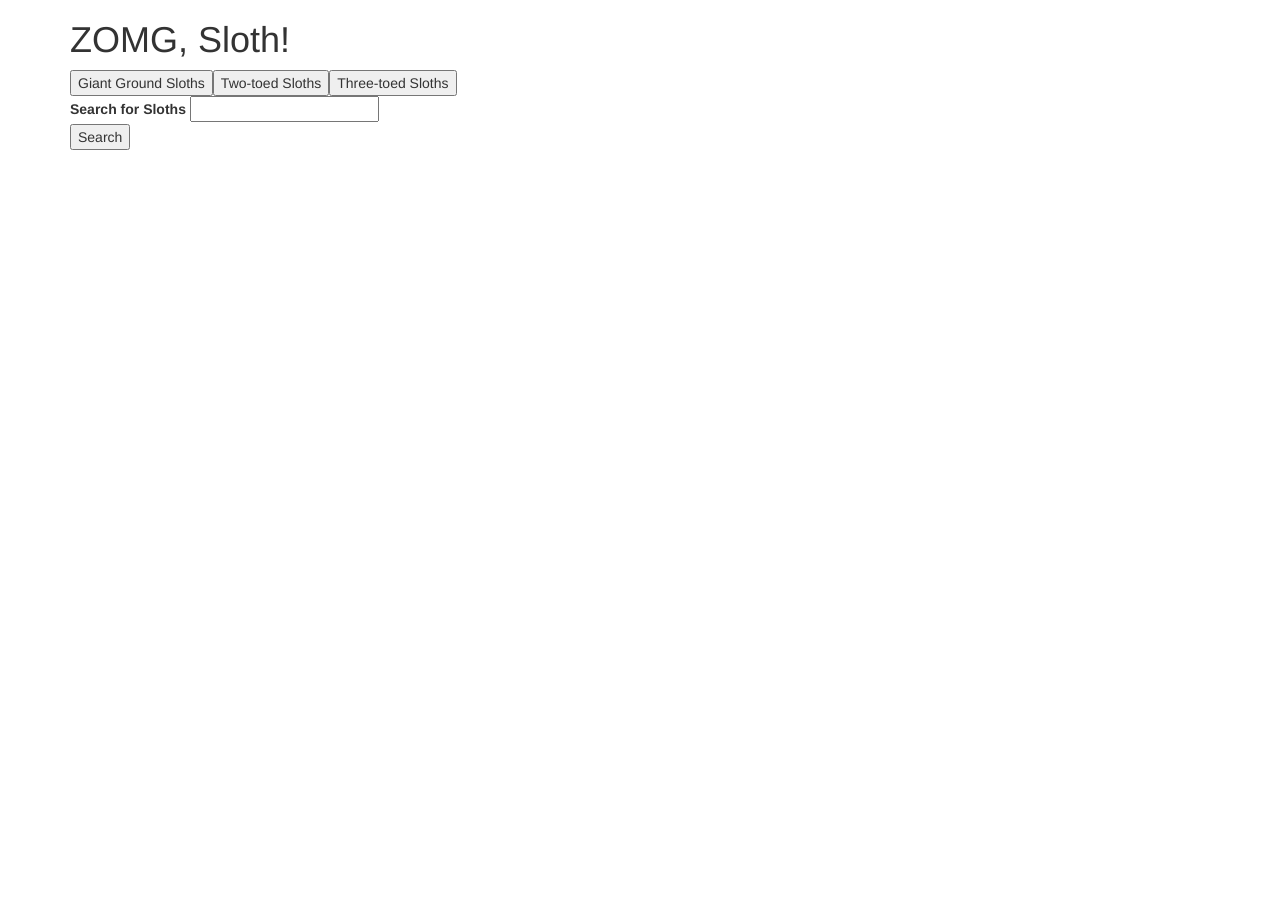
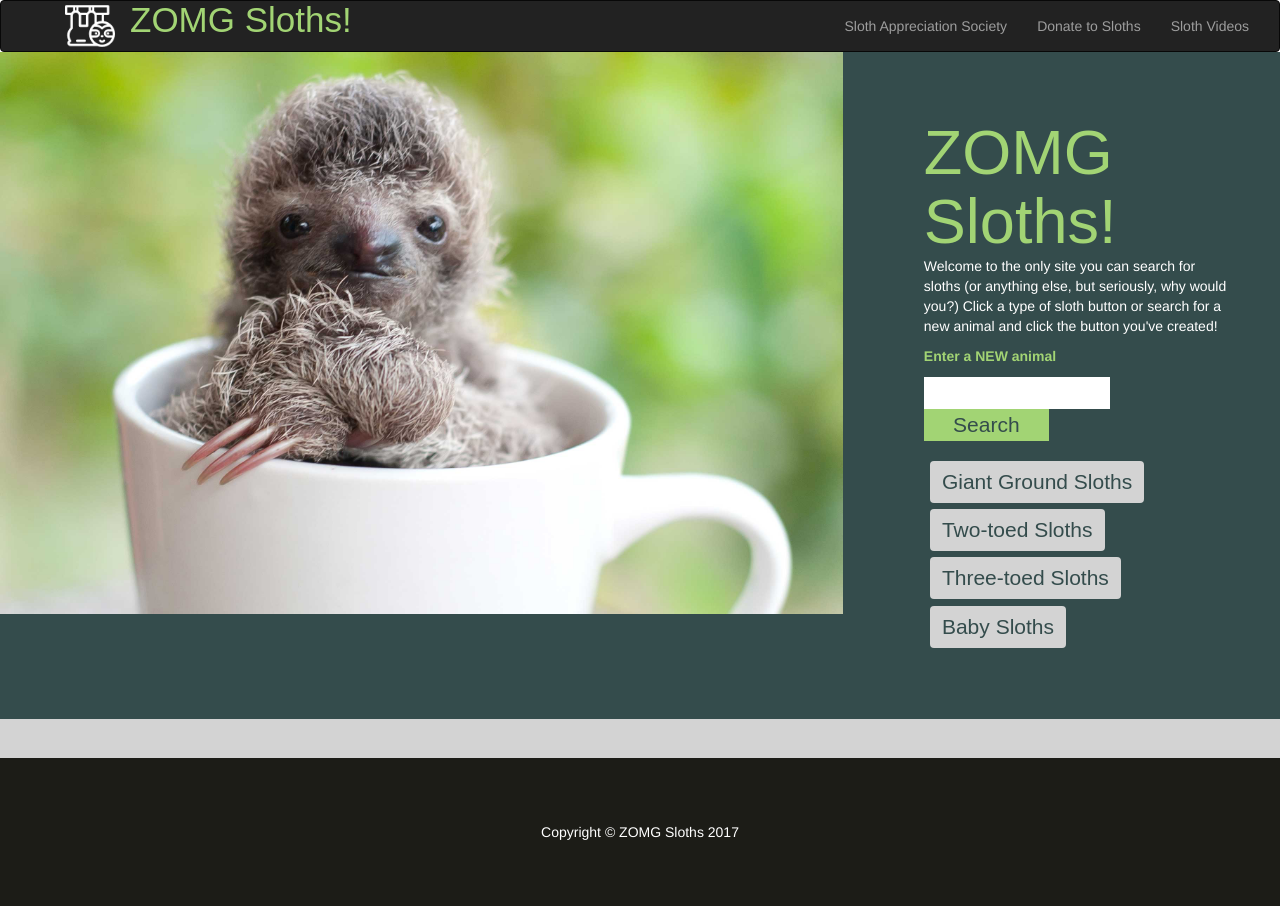
Before and after one commit to StephBruyere/GiphyApi, a plain HTML site: page index.html in a window 1280 px wide. Before the commit the page ends 800 px from the top, so only its background shows below. Drawn offline with nearby package versions, Linux system fonts and the light colour scheme; a web font is replaced by a local one.

Commit message:
final files

```diff
--- a/assets/css/style.css
+++ b/assets/css/style.css
@@ -0,0 +1,139 @@
+h1 {
+    margin: 0;
+    font-family: 'Dhurjati', sans-serif;
+}
+
+.zone {
+    background-color: #344c4c;
+    padding: 2%;
+    width: 100%;
+    margin: 0 auto;
+    color: white;
+}
+
+.container {
+    margin: 0;
+    padding: 0;
+}
+
+.container-fluid {
+    margin: 0;
+    padding: 0;
+}
+
+.text {
+    padding: 5%;
+}
+
+
+.header {
+    font-family: 'Dhurjati', sans-serif;
+    font-size: 2.5em;
+    color: #344c4c;
+    padding-left: 5%;
+    margin-bottom: 3%;
+    margin-top: 1%;
+    background-color: #a2d474;
+}
+
+.holder {
+background-color: #d3d3d3;
+
+}
+
+.gifHolder {
+    padding: 0%, 5%, 0%, 5%;
+    background-color: #d3d3d3;
+    width: 100%;
+}
+
+#animal-gifs {
+    padding-left:5%;
+    font-family: 'Dhurjati', sans-serif;
+    font-size: 1em;
+}
+
+.animals {
+	float:left;
+	margin-left: 2%;
+}
+
+
+a.navbar-brand {
+    padding-top: 0%;
+    font-size: 2.5em;
+}
+
+.navbar {
+    margin-bottom: 0%;
+    padding-left: 5%;
+}
+
+h3 {
+    margin-top: 0;
+    color: #a2d474;
+    font-size: 2.5em;
+    font-family: 'Dhurjati', sans-serif;
+}
+
+h1 {
+    margin-top: 0;
+    color: #a2d474;
+    font-size: 4.5em;
+    font-family: 'Dhurjati', sans-serif;
+}
+
+#add-animal {
+    background-color: #a2d474;
+    color: #344c4c;
+    border-width: 0px;
+    width: 125px;
+    font-family: 'Dhurjati', sans-serif;
+    font-size: 1.5em;
+}
+
+#animal-input {
+    color: #344c4c;
+    font-size: 1em;
+    height: 32px;
+    padding-top: 5px;
+    padding-left: 1%;
+    margin-top: 2%;
+    border-width: 0px;
+}
+
+#myNavbar {
+    float: right;
+}
+
+#new {
+    color: #a2d474;
+}
+
+.btn {
+    color: #344c4c;
+    font-size: 1.5em;
+    background-color: #d3d3d3;
+    border-width: 0;
+    margin-bottom: 2%;
+    margin-right: 2%;
+    font-family: 'Dhurjati', sans-serif;
+}
+
+.gif {
+    width: 25%
+    margin-bottom:2%;
+}
+
+.footer {
+    z-index: -1;
+    background-color: #1c1c17;
+    color: white;
+    width: 100%;
+    padding-top: 5%;
+    padding-bottom: 5%;
+    position: relative;
+    display: block;
+    height: 10%;
+    bottom: 0;
+}
--- a/assets/javascript/game.js
+++ b/assets/javascript/game.js
@@ -1,7 +1,7 @@
 $(document).ready(function() {
     console.log("ready");
 
-var sloths = ["Giant Ground Sloths", "Two-toed Sloths", "Three-toed Sloths"];
+    var sloths = ["Giant Ground Sloths", "Two-toed Sloths", "Three-toed Sloths", "Baby Sloths"];
 
     function displayAnimals() {
 
@@ -21,11 +21,11 @@ function displayAnimals() {
                 var p = $("<p>").text("Rating: " + results[i].rating);
 
                 var animalImage = $("<img>");
-      animalImage.attr("src", results[i].images.fixed_width_still.url);
-      animalImage.attr('data-still', results[i].images.fixed_width_still.url);
+                animalImage.attr("src", results[i].images.fixed_height_still.url);
+                animalImage.attr('data-still', results[i].images.fixed_height_still.url);
                 animalImage.attr('data-state', 'still');
                 animalImage.addClass('gif');
-      animalImage.attr('data-animate', results[i].images.fixed_width.url);
+                animalImage.attr('data-animate', results[i].images.fixed_height.url);
                 animalDiv.append(animalImage);
 
                 animalDiv.append(p);
@@ -39,7 +39,9 @@ function displayAnimals() {
 
         for (var j = 0; j < sloths.length; j++) {
             var a = $("<button>");
+            a.addClass("btn");
             a.addClass("animals");
+
             a.attr("data-animal", sloths[j]);
             a.text(sloths[j]);
             $("#buttons-view").append(a);
@@ -54,6 +56,17 @@ function displayAnimals() {
         renderButtons();
     });
 
+
+    //clears container when search is hit
+    $("#add-animal").on("click", function(event) {
+        $("#animal-input").val("");
+    });
+
+    //clears images when new animal is selected
+    $("#buttons-view").on("click", function(event) {
+        $("#animal-gifs").empty();
+        $(".header").html("Don't be a sloth! Click the gifs!");
+    });
 
     $("#buttons-view").on("click", ".animals", displayAnimals);
 
--- a/index.html
+++ b/index.html
@@ -3,46 +3,86 @@
 
 <head>
     <meta charset="UTF-8">
-    <meta name="description" content="Puppie gif library">
-    <meta name="keywords" content="Puppies, fuzzy, cute, sloths">
+    <meta name="description" content="Sloath Gif library">
+    <meta name="keywords" content="Fuzzy, cute, sloths">
     <!-- Mobile Responsive Viewport info-->
     <meta name="viewport" content="width=device-width, initial-scale=1.0">
     <!-- Bootstrap stylesheet-->
     <!-- 3.3.7 compiled and minified CSS -->
     <link rel="stylesheet" href="https://maxcdn.bootstrapcdn.com/bootstrap/3.3.7/css/bootstrap.min.css" integrity="sha384-BVYiiSIFeK1dGmJRAkycuHAHRg32OmUcww7on3RYdg4Va+PmSTsz/K68vbdEjh4u" crossorigin="anonymous">
+    <!--Google fonts -->
+    <link href="https://fonts.googleapis.com/css?family=Dhurjati|Modak" rel="stylesheet">
     <!--Native Stylesheet -->
     <link rel="stylesheet" type="text/css" href="assets/css/style.css">
-    <!--Google fonts -->
-    <link href="https://fonts.googleapis.com/css?family=Hind+Siliguri|Orbitron|Righteous|Russo+One" rel="stylesheet">
+    <!--Ajax stylesheet -->
     <script src="https://ajax.googleapis.com/ajax/libs/jquery/3.2.1/jquery.min.js"></script>
-    <title>ZOMG Zomg!</title>
+    <!--Title -->
+    <title>ZOMG Sloths!</title>
 </head>
 
-
 <body>
-  <div class="container">
-    <h1>ZOMG, Sloth!</h1>
-    <!-- Movies will Get Dumped Dere -->
-    <div id="animal-gifs"></div>
-    <!-- Rendered Buttons will get Dumped Here  -->
-    <div id="buttons-view"></div>
-    <form id="animal-form">
-      <label for="animal-input">Search for Sloths</label>
-      <input type="text" id="animal-input"><br>
-      <!-- Button triggers new movie to be added -->
-      <input id="add-animal" type="submit" value="Search">
-    </form>
+    <!--Nav Bar -->
+    <nav class="navbar navbar-inverse">
+        <div class="container-fluid">
+            <div class="navbar-header">
+                <button type="button" class="navbar-toggle" data-toggle="collapse" data-target="#myNavbar">
+                    <span class="icon-bar"></span>
+                    <span class="icon-bar"></span>
+                    <span class="icon-bar"></span>
+                </button>
+                <a class="navbar-brand"><img class="img-fluid rounded" src="assets/css/images/sloth.png" width="50px" alt=""></a>
+                <ul class="nav navbar-nav">
+                    <li>
+                        <h3> ZOMG Sloths!</h3></li>
+                </ul>
+            </div>
+            <div class="collapse navbar-collapse" id="myNavbar">
+                <ul class="nav navbar-nav">
+                    <li><a href="http://www.slothville.com/what-is-a-sloth/#.WZo-0VGGOM8">Sloth Appreciation Society</a></li>
+                    <li><a href="https://support.worldwildlife.org/site/SPageServer?pagename=main_monthly&s_src=AWE1707OQ18299A01409RX&_ga=2.1478450.2006124926.1503271467-728252115.1503271467">Donate to Sloths</a></li>
+                    <li><a href="https://www.youtube.com/watch?v=7zbHQ9DlW0k">Sloth Videos</a></li>
+                </ul>
+            </div>
+        </div>
+    </nav>
+    </nav>
+    <!--Input Area -->
+    <div class="container zone">
+        <div class="row my-4">
+            <div class="col-lg-8">
+                <img class="img-fluid rounded" src="assets/css/images/slothPic.jpg" width="100%" alt="">
+            </div>
+            <!-- /.col-lg-8 -->
+            <div class="col-lg-4 text">
+                <h1>ZOMG Sloths!</h1>
+                <p>Welcome to the only site you can search for sloths (or anything else, but seriously, why would you?) Click a type of sloth button or search for a new animal and click the button you've created! </p>
+                <form id="animal-form">
+                    <label for="animal-input">
+                        <div id="new">Enter a NEW animal </div>
+                    </label>
+                    <br>
+                    <input type="text" id="animal-input">
+                    <!-- Buttons -->
+                    <input id="add-animal" type="submit" value="Search">
+                </form>
+                <br>
+                <div id="buttons-view"></div>
+            </div>
+        </div>
     </div>
-    <!--
-      <img src="http://media1.giphy.com/media/3o85xkQpyMlnBkpB9C/200_s.gif" data-still="http://media1.giphy.com/media/3o85xkQpyMlnBkpB9C/200_s.gif" data-animate="http://media1.giphy.com/media/3o85xkQpyMlnBkpB9C/200.gif" data-state="still" class="gif">
-  <img src="http://media2.giphy.com/media/8rFQp4kHXJ0gU/200_s.gif" data-still="http://media2.giphy.com/media/8rFQp4kHXJ0gU/200_s.gif" data-animate="http://media2.giphy.com/media/8rFQp4kHXJ0gU/200.gif" data-state="still" class="gif">
-  <img src="http://media3.giphy.com/media/W6LbnBigDe4ZG/200_s.gif" data-still="http://media3.giphy.com/media/W6LbnBigDe4ZG/200_s.gif" data-animate="http://media3.giphy.com/media/W6LbnBigDe4ZG/200.gif" data-state="still" class="gif">
-  <script src="https://cdnjs.cloudflare.com/ajax/libs/jquery/3.2.1/jquery.min.js"></script>
--->
-
+    <!-- Content Row -->
+    <div class="row holder">
+        <div class="col-md-12 mb-4">
+            <div class="gifHolder"> <div class="header"></div>
+                <div id="animal-gifs"></div>
+            </div>
+        </div>
+    </div>
+    <div class="container-fluid">
+        <p class="m-0 footer text-center text-white">Copyright &copy; ZOMG Sloths 2017</p>
+    </div>
 </body>
 <footer>
-
     <!-- jQuery (necessary for Bootstrap's JavaScript plugins) -->
     <script src="https://ajax.googleapis.com/ajax/libs/jquery/1.12.4/jquery.min.js "></script>
     <!--Javascript Stylesheet -->
```
Also changed, not shown: assets/css/images/moreSloth.jpg (added), assets/css/images/sloth.png (added), assets/css/images/slothPic.jpg (added), 1 other file. Lines whose indentation alone changed are shown as unchanged.
